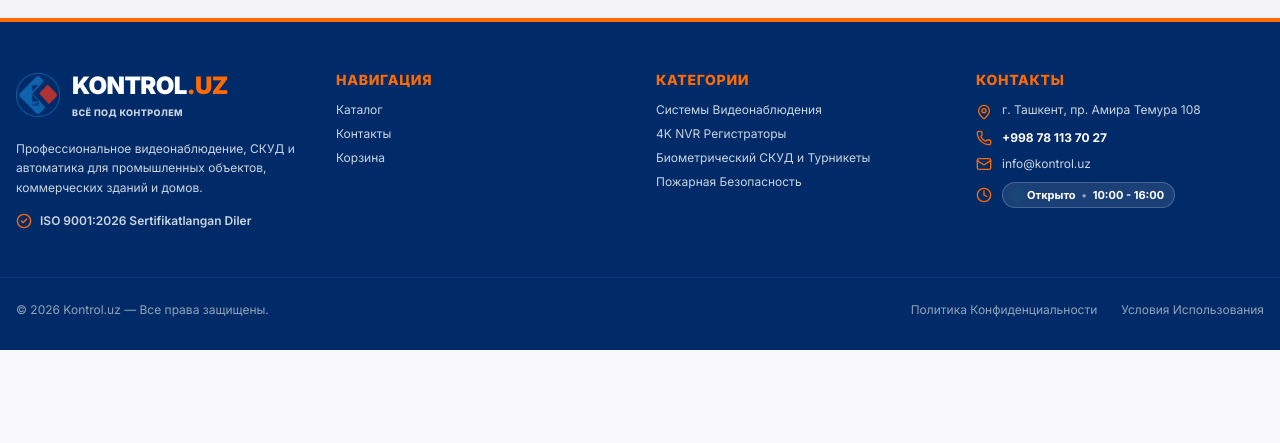
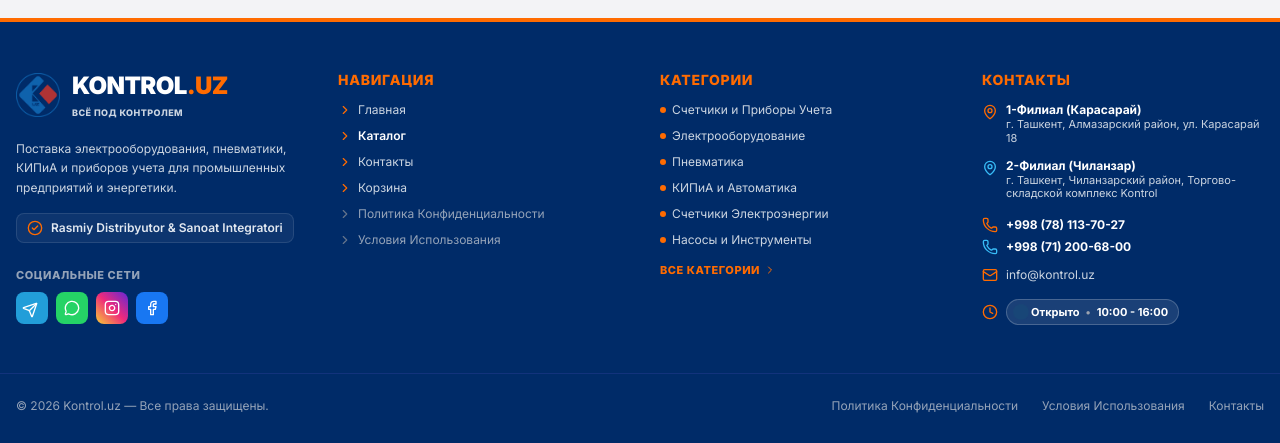
Before and after one commit to abdulazizulashev1-oss/kontroluz_front, a Next.js app: page / in a window 1280 px wide. Shown: the part 5422-5865 px from the top of the page. Before the commit the page ends 5772 px from the top, so only its background shows below. Built offline with nearby package versions, Linux system fonts and the light colour scheme; no server answers.

Commit message:
SEO optimization

```diff
--- a/components/layout/footer.tsx
+++ b/components/layout/footer.tsx
@@ -2,8 +2,17 @@
 
 import React from "react";
 import Link from "next/link";
-import Image from "next/image";
-import { Shield, Phone, Mail, MapPin, Clock, CheckCircle2 } from "lucide-react";
+import {
+  Phone,
+  Mail,
+  MapPin,
+  Clock,
+  CheckCircle2,
+  Send,
+  MessageCircle,
+  ChevronRight,
+} from "lucide-react";
+import { Instagram, Facebook } from "@/components/ui/brand-icons";
 import { useTranslation } from "@/lib/i18n/context";
 import { Logo } from "@/components/ui/logo";
 import { DynamicWorkingHours } from "@/components/features/dynamic-working-hours";
@@ -13,111 +22,250 @@ export function Footer() {
 
   return (
     <footer className="bg-industrial-blue-dark text-white border-t-4 border-industrial-orange pt-12 pb-8">
-      <div className="max-w-7xl mx-auto px-4 grid grid-cols-1 md:grid-cols-2 lg:grid-cols-4 gap-8 mb-12">
-        {/* Brand & Organization Bio */}
+      <div className="max-w-7xl mx-auto px-4 grid grid-cols-1 md:grid-cols-2 lg:grid-cols-4 gap-8 lg:gap-10 mb-12">
+        {/* Kolonna 1: Brend, Rasmiy Maqom va Ijtimoiy Aloqa */}
         <div className="space-y-4">
           <Logo variant="footer" />
           <p className="text-xs text-slate-300 leading-relaxed">
             {t("footer.description")}
           </p>
-          <div className="flex items-center gap-2 text-xs text-slate-300 font-semibold">
+          <div className="flex items-center gap-2 text-xs text-slate-200 font-semibold bg-white/5 py-1.5 px-2.5 rounded-lg border border-white/10 w-fit">
             <CheckCircle2 className="w-4 h-4 text-industrial-orange flex-shrink-0" />
-            <span>ISO 9001:2026 Sertifikatlangan Diler</span>
+            <span>Rasmiy Distribyutor & Sanoat Integratori</span>
+          </div>
+
+          {/* Ijtimoiy tarmoqlar va Messengerlar */}
+          <div className="pt-2 space-y-2">
+            <h5 className="text-[11px] font-extrabold uppercase text-slate-400 tracking-wider">
+              {t("footer.socials")}
+            </h5>
+            <div className="flex items-center gap-2 flex-wrap">
+              <a
+                href="https://t.me/Kontrollshopbot"
+                target="_blank"
+                rel="noopener noreferrer"
+                title="Telegram Bot (@Kontrollshopbot)"
+                aria-label="Telegram Bot"
+                className="w-8 h-8 rounded-lg bg-[#229ED9] hover:bg-[#1E88C7] text-white flex items-center justify-center transition-all hover:scale-105 shadow-2xs"
+              >
+                <Send className="w-4 h-4 -translate-x-0.5 translate-y-0.5" />
+              </a>
+              <a
+                href="https://wa.me/998903291284"
+                target="_blank"
+                rel="noopener noreferrer"
+                title="WhatsApp (+998 90 329 12 84)"
+                aria-label="WhatsApp"
+                className="w-8 h-8 rounded-lg bg-[#25D366] hover:bg-[#20ba5a] text-white flex items-center justify-center transition-all hover:scale-105 shadow-2xs"
+              >
+                <MessageCircle className="w-4 h-4" />
+              </a>
+              <a
+                href="https://www.instagram.com/kontroluz/?hl=en"
+                target="_blank"
+                rel="noopener noreferrer"
+                title="Instagram (@kontroluz)"
+                aria-label="Instagram"
+                className="w-8 h-8 rounded-lg bg-gradient-to-tr from-[#f9ce34] via-[#ee2a7b] to-[#6228d7] text-white flex items-center justify-center transition-all hover:scale-105 shadow-2xs"
+              >
+                <Instagram className="w-4 h-4" />
+              </a>
+              <a
+                href="https://facebook.com/kontroluz"
+                target="_blank"
+                rel="noopener noreferrer"
+                title="Facebook (Kontrol.uz)"
+                aria-label="Facebook"
+                className="w-8 h-8 rounded-lg bg-[#1877F2] hover:bg-[#166fe5] text-white flex items-center justify-center transition-all hover:scale-105 shadow-2xs"
+              >
+                <Facebook className="w-4 h-4" />
+              </a>
+            </div>
           </div>
         </div>
 
-        {/* Quick Navigation */}
+        {/* Kolonna 2: Saytdagi Asosiy Menular (Navigatsiya) */}
         <div className="space-y-3">
           <h4 className="text-sm font-extrabold uppercase text-industrial-orange tracking-wider">
             {t("footer.navigation")}
           </h4>
-          <ul className="space-y-2 text-xs text-slate-300">
+          <ul className="space-y-2.5 text-xs text-slate-300">
             <li>
-              <Link href="/katalog" className="hover:text-white transition-colors">
-                {t("nav.catalog")}
+              <Link href="/" className="hover:text-white transition-colors flex items-center gap-1.5 group">
+                <ChevronRight className="w-3.5 h-3.5 text-industrial-orange group-hover:translate-x-0.5 transition-transform" />
+                <span>{t("nav.home")}</span>
               </Link>
             </li>
             <li>
-              <Link href="/kontaktlar" className="hover:text-white transition-colors">
-                {t("nav.contacts")}
+              <Link href="/katalog" className="hover:text-white transition-colors flex items-center gap-1.5 group">
+                <ChevronRight className="w-3.5 h-3.5 text-industrial-orange group-hover:translate-x-0.5 transition-transform" />
+                <span className="font-semibold text-white">{t("nav.catalog")}</span>
               </Link>
             </li>
             <li>
-              <Link href="/savat" className="hover:text-white transition-colors">
-                {t("nav.cart")}
+              <Link href="/kontaktlar" className="hover:text-white transition-colors flex items-center gap-1.5 group">
+                <ChevronRight className="w-3.5 h-3.5 text-industrial-orange group-hover:translate-x-0.5 transition-transform" />
+                <span>{t("nav.contacts")}</span>
+              </Link>
+            </li>
+            <li>
+              <Link href="/savat" className="hover:text-white transition-colors flex items-center gap-1.5 group">
+                <ChevronRight className="w-3.5 h-3.5 text-industrial-orange group-hover:translate-x-0.5 transition-transform" />
+                <span>{t("nav.cart")}</span>
+              </Link>
+            </li>
+            <li>
+              <Link href="/maxfiylik-siyosati" className="hover:text-white transition-colors flex items-center gap-1.5 group text-slate-400">
+                <ChevronRight className="w-3.5 h-3.5 text-slate-500 group-hover:translate-x-0.5 transition-transform" />
+                <span>{t("footer.privacyPolicy")}</span>
+              </Link>
+            </li>
+            <li>
+              <Link href="/foydalanish-shartlari" className="hover:text-white transition-colors flex items-center gap-1.5 group text-slate-400">
+                <ChevronRight className="w-3.5 h-3.5 text-slate-500 group-hover:translate-x-0.5 transition-transform" />
+                <span>{t("footer.termsOfService")}</span>
               </Link>
             </li>
           </ul>
         </div>
 
-        {/* Top Product Categories */}
+        {/* Kolonna 3: Haqiqiy Sanoat va Energetika Kategoriyalari */}
         <div className="space-y-3">
           <h4 className="text-sm font-extrabold uppercase text-industrial-orange tracking-wider">
             {t("footer.categories")}
           </h4>
-          <ul className="space-y-2 text-xs text-slate-300">
+          <ul className="space-y-2.5 text-xs text-slate-300">
             <li>
-              <Link href="/katalog?category=videokuzatuv" className="hover:text-white transition-colors">
-                {t("footer.catCctv")}
+              <Link href="/katalog?category=counters" className="hover:text-white transition-colors flex items-center gap-1.5 group">
+                <span className="w-1.5 h-1.5 rounded-full bg-industrial-orange group-hover:scale-125 transition-transform" />
+                <span>{t("footer.catCounters")}</span>
               </Link>
             </li>
             <li>
-              <Link href="/katalog?category=nvr-videoregistratorlar" className="hover:text-white transition-colors">
-                {t("footer.catNvr")}
+              <Link href="/katalog?category=electrical-equipment" className="hover:text-white transition-colors flex items-center gap-1.5 group">
+                <span className="w-1.5 h-1.5 rounded-full bg-industrial-orange group-hover:scale-125 transition-transform" />
+                <span>{t("footer.catElectrical")}</span>
               </Link>
             </li>
             <li>
-              <Link href="/katalog?category=skud-va-turniketlar" className="hover:text-white transition-colors">
-                {t("footer.catTurnstiles")}
+              <Link href="/katalog?category=Pneumatics" className="hover:text-white transition-colors flex items-center gap-1.5 group">
+                <span className="w-1.5 h-1.5 rounded-full bg-industrial-orange group-hover:scale-125 transition-transform" />
+                <span>{t("footer.catPneumatics")}</span>
               </Link>
             </li>
             <li>
-              <Link href="/katalog?category=yongin-xavfsizligi" className="hover:text-white transition-colors">
-                {t("footer.catFire")}
+              <Link href="/katalog?category=instrumentation-automation" className="hover:text-white transition-colors flex items-center gap-1.5 group">
+                <span className="w-1.5 h-1.5 rounded-full bg-industrial-orange group-hover:scale-125 transition-transform" />
+                <span>{t("footer.catAutomation")}</span>
+              </Link>
+            </li>
+            <li>
+              <Link href="/katalog?category=electricity-meters" className="hover:text-white transition-colors flex items-center gap-1.5 group">
+                <span className="w-1.5 h-1.5 rounded-full bg-industrial-orange group-hover:scale-125 transition-transform" />
+                <span>{t("footer.catElectricityMeters")}</span>
+              </Link>
+            </li>
+            <li>
+              <Link href="/katalog?category=misc-tools" className="hover:text-white transition-colors flex items-center gap-1.5 group">
+                <span className="w-1.5 h-1.5 rounded-full bg-industrial-orange group-hover:scale-125 transition-transform" />
+                <span>{t("footer.catMiscTools")}</span>
+              </Link>
+            </li>
+            <li className="pt-1">
+              <Link
+                href="/katalog"
+                className="inline-flex items-center gap-1 text-[11px] font-extrabold text-industrial-orange hover:text-white transition-colors uppercase tracking-wider"
+              >
+                <span>{t("footer.viewAllCategories")}</span>
+                <ChevronRight className="w-3 h-3" />
               </Link>
             </li>
           </ul>
         </div>
 
-        {/* Official Head Office Contacts */}
+        {/* Kolonna 4: Rasmiy Filiallar va Bog'lanish */}
         <div className="space-y-3">
           <h4 className="text-sm font-extrabold uppercase text-industrial-orange tracking-wider">
             {t("footer.contacts")}
           </h4>
-          <ul className="space-y-2.5 text-xs text-slate-300">
-            <li className="flex items-start gap-2.5">
-              <MapPin className="w-4 h-4 text-industrial-orange flex-shrink-0 mt-0.5" />
-              <span>{t("footer.address")}</span>
-            </li>
-            <li className="flex items-center gap-2.5">
-              <Phone className="w-4 h-4 text-industrial-orange flex-shrink-0" />
-              <a href="tel:+998781137027" className="hover:underline font-bold text-white">
-                {t("nav.phone")}
+          <div className="space-y-3 text-xs text-slate-300">
+            {/* 1-Filial */}
+            <div className="space-y-0.5">
+              <div className="flex items-start gap-2">
+                <MapPin className="w-4 h-4 text-industrial-orange flex-shrink-0 mt-0.5" />
+                <div>
+                  <span className="font-bold text-white block">
+                    {t("branches.qorasaroy.name")}
+                  </span>
+                  <span className="text-[11px] text-slate-300 leading-tight block">
+                    {t("branches.qorasaroy.address")}
+                  </span>
+                </div>
+              </div>
+            </div>
+
+            {/* 2-Filial */}
+            <div className="space-y-0.5">
+              <div className="flex items-start gap-2">
+                <MapPin className="w-4 h-4 text-sky-400 flex-shrink-0 mt-0.5" />
+                <div>
+                  <span className="font-bold text-white block">
+                    {t("branches.mainOffice.name")}
+                  </span>
+                  <span className="text-[11px] text-slate-300 leading-tight block">
+                    {t("branches.mainOffice.address")}
+                  </span>
+                </div>
+              </div>
+            </div>
+
+            {/* Telefon raqamlar */}
+            <div className="pt-1 space-y-1.5">
+              <div className="flex items-center gap-2">
+                <Phone className="w-4 h-4 text-industrial-orange flex-shrink-0" />
+                <a href="tel:+998781137027" className="hover:underline font-bold text-white text-xs">
+                  +998 (78) 113-70-27
+                </a>
+              </div>
+              <div className="flex items-center gap-2">
+                <Phone className="w-4 h-4 text-sky-400 flex-shrink-0" />
+                <a href="tel:+998712006800" className="hover:underline font-bold text-white text-xs">
+                  +998 (71) 200-68-00
+                </a>
+              </div>
+            </div>
+
+            {/* Email */}
+            <div className="flex items-center gap-2">
+              <Mail className="w-4 h-4 text-industrial-orange flex-shrink-0" />
+              <a href="mailto:info@kontrol.uz" className="hover:underline text-slate-300 hover:text-white">
+                info@kontrol.uz
               </a>
-            </li>
-            <li className="flex items-center gap-2.5">
-              <Mail className="w-4 h-4 text-industrial-orange flex-shrink-0" />
-              <span>info@kontrol.uz</span>
-            </li>
-            <li className="flex items-center gap-2.5">
+            </div>
+
+            {/* Ish tartibi */}
+            <div className="flex items-center gap-2 pt-1">
               <Clock className="w-4 h-4 text-industrial-orange flex-shrink-0" />
-              <DynamicWorkingHours variant="badge" className="bg-white/10 text-white border-white/20" />
-            </li>
-          </ul>
+              <DynamicWorkingHours variant="badge" className="bg-white/10 text-white border-white/20 text-[11px]" />
+            </div>
+          </div>
         </div>
       </div>
 
-      {/* Copyright Sub-footer */}
+      {/* Sub-footer (Mualliflik huquqi va Huquqiy sahifalar) */}
       <div className="max-w-7xl mx-auto px-4 border-t border-blue-900/60 pt-6 flex flex-col sm:flex-row justify-between items-center text-xs text-slate-400 gap-4">
         <div>
           © 2026 Kontrol.uz — {t("footer.allRightsReserved")}
         </div>
         <div className="flex gap-6">
-          <Link href="/" className="hover:underline">
+          <Link href="/maxfiylik-siyosati" className="hover:text-white hover:underline transition-colors">
             {t("footer.privacyPolicy")}
           </Link>
-          <Link href="/" className="hover:underline">
+          <Link href="/foydalanish-shartlari" className="hover:text-white hover:underline transition-colors">
             {t("footer.termsOfService")}
+          </Link>
+          <Link href="/kontaktlar" className="hover:text-white hover:underline transition-colors">
+            {t("nav.contacts")}
           </Link>
         </div>
       </div>
--- a/lib/i18n/translations.ts
+++ b/lib/i18n/translations.ts
@@ -373,14 +373,19 @@ export interface TranslationDictionary {
     navigation: string;
     categories: string;
     contacts: string;
+    branches: string;
+    socials: string;
     address: string;
     allRightsReserved: string;
     privacyPolicy: string;
     termsOfService: string;
-    catCctv: string;
-    catNvr: string;
-    catTurnstiles: string;
-    catFire: string;
+    catCounters: string;
+    catElectrical: string;
+    catPneumatics: string;
+    catAutomation: string;
+    catElectricityMeters: string;
+    catMiscTools: string;
+    viewAllCategories: string;
   };
 }
 
@@ -754,18 +759,23 @@ export const translations: Record<Language, TranslationDictionary> = {
       mapSectionSubtitle: "Bizning Filiallarimiz va Xarita",
     },
     footer: {
-      description: "Sanoat obyektlari, tijorat bino va uylar uchun professional videokuzatuv, SKUD va avtomatika tizimlari.",
+      description: "Sanoat korxonalari va energetika tizimlari uchun elektr uskunalar, pnevmatika, KIPiA va hisoblagichlar yetkazib berish.",
       navigation: "Navigatsiya",
       categories: "Kategoriyalar",
       contacts: "Kontaktlar",
-      address: "Toshkent sh., Amir Temur 108",
+      branches: "Filiallar",
+      socials: "Ijtimoiy Tarmoqlar",
+      address: "Toshkent shahri, Olmazor tumani, Qorasaroy ko'chasi 18",
       allRightsReserved: "Barcha huquqlar himoyalangan.",
       privacyPolicy: "Maxfiylik Siyosati",
       termsOfService: "Foydalanish Shartlari",
-      catCctv: "Videokuzatuv Tizimlari",
-      catNvr: "4K NVR Registratorlar",
-      catTurnstiles: "Biometrik SKUD & Turniketlar",
-      catFire: "Yong'in Xavfsizligi Tizimlari",
+      catCounters: "Hisoblagichlar",
+      catElectrical: "Elektr Uskunalar",
+      catPneumatics: "Pnevmatika",
+      catAutomation: "Nazorat-O'lchov va Avtomatika (KIPiA)",
+      catElectricityMeters: "Elektr Energiyasi Hisoblagichlari",
+      catMiscTools: "Nasoslar va Sanoat Asboblari",
+      viewAllCategories: "Barcha Kategoriyalar",
     },
   },
   ru: {
@@ -1137,18 +1147,23 @@ export const translations: Record<Language, TranslationDictionary> = {
       mapSectionSubtitle: "Наши Филиалы и Карта",
     },
     footer: {
-      description: "Профессиональное видеонаблюдение, СКУД и автоматика для промышленных объектов, коммерческих зданий и домов.",
+      description: "Поставка электрооборудования, пневматики, КИПиА и приборов учета для промышленных предприятий и энергетики.",
       navigation: "Навигация",
       categories: "Категории",
       contacts: "Контакты",
-      address: "г. Ташкент, пр. Амира Темура 108",
+      branches: "Филиалы",
+      socials: "Социальные Сети",
+      address: "г. Ташкент, Алмазарский р-н, ул. Карасарай 18",
       allRightsReserved: "Все права защищены.",
       privacyPolicy: "Политика Конфиденциальности",
       termsOfService: "Условия Использования",
-      catCctv: "Системы Видеонаблюдения",
-      catNvr: "4K NVR Регистраторы",
-      catTurnstiles: "Биометрический СКУД и Турникеты",
-      catFire: "Пожарная Безопасность",
+      catCounters: "Счетчики и Приборы Учета",
+      catElectrical: "Электрооборудование",
+      catPneumatics: "Пневматика",
+      catAutomation: "КИПиА и Автоматика",
+      catElectricityMeters: "Счетчики Электроэнергии",
+      catMiscTools: "Насосы и Инструменты",
+      viewAllCategories: "Все Категории",
     },
   },
   en: {
@@ -1520,18 +1535,23 @@ export const translations: Record<Language, TranslationDictionary> = {
       mapSectionSubtitle: "Our Branches & Map",
     },
     footer: {
-      description: "Professional CCTV surveillance, access control and automation for industrial plants, commercial buildings and homes.",
+      description: "Supply of electrical equipment, pneumatics, instrumentation, automation, and metering devices for industrial and power sectors.",
       navigation: "Navigation",
       categories: "Categories",
       contacts: "Contacts",
-      address: "108 Amir Temur Ave, Tashkent",
+      branches: "Branches",
+      socials: "Social Networks",
+      address: "18 Qorasaroy Street, Olmazor District, Tashkent",
       allRightsReserved: "All rights reserved.",
       privacyPolicy: "Privacy Policy",
       termsOfService: "Terms of Service",
-      catCctv: "CCTV Video Surveillance",
-      catNvr: "4K NVR Recorders",
-      catTurnstiles: "Biometric ACS & Turnstiles",
-      catFire: "Fire Safety Systems",
+      catCounters: "Counters & Metering",
+      catElectrical: "Electrical Equipment",
+      catPneumatics: "Pneumatics",
+      catAutomation: "Instrumentation & Automation (I&C)",
+      catElectricityMeters: "Electricity Meters",
+      catMiscTools: "Pumps & Industrial Tools",
+      viewAllCategories: "All Categories",
     },
   },
 };
```
